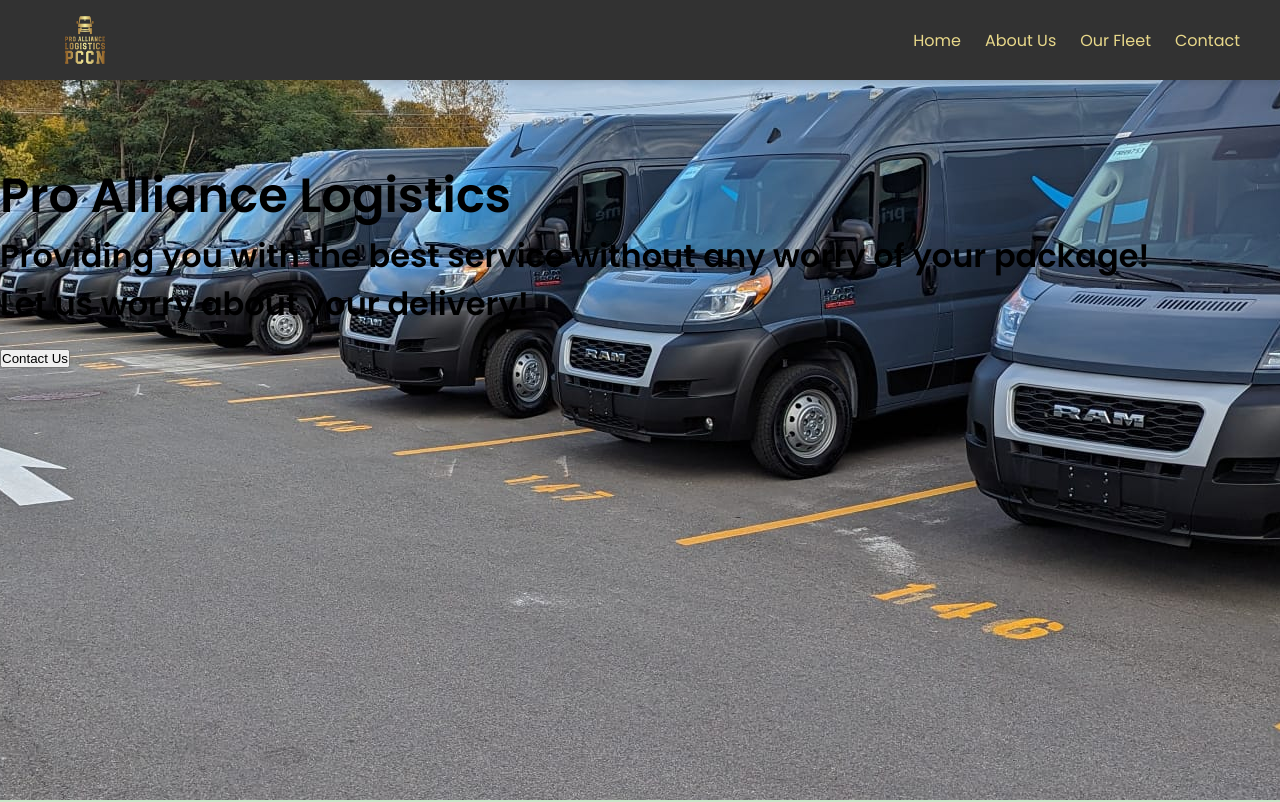
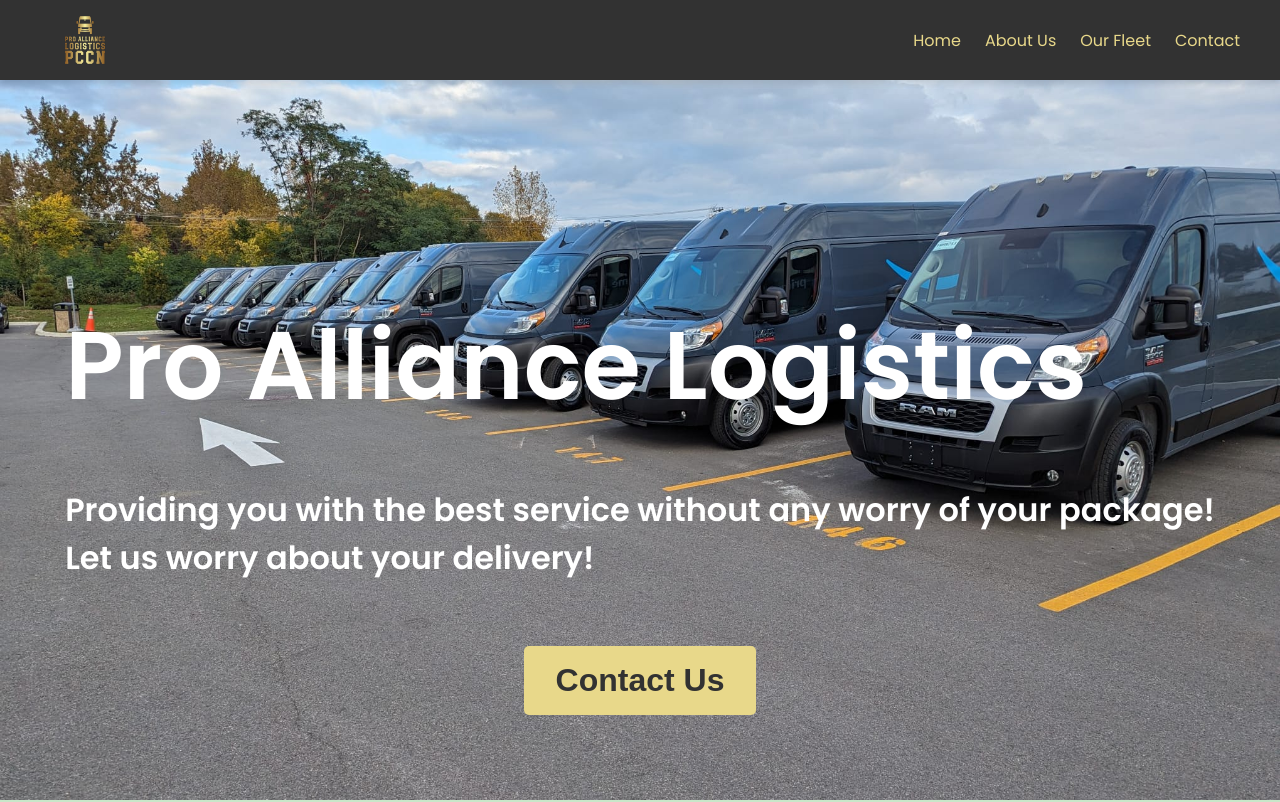
Before and after one commit to MarkProjs/Serge-web, a React (Create React App) app in the folder front-end/: page / in a window 1280 px wide. Shown: the top 802 px of the page. Built offline with nearby package versions, Linux system fonts and the light colour scheme.

Commit message:
doing the footer

```diff
--- a/front-end/src/App.css
+++ b/front-end/src/App.css
@@ -4,7 +4,16 @@
   box-sizing: border-box;
 }
 
+h1 {
+  font-size: 3em;
+  margin: 0.5em 0;
+}
+
 h3 {
+  text-decoration: underline;
+}
+
+b {
   text-decoration: underline;
 }
 
@@ -59,7 +68,25 @@
 /* home */
 .home {
   background: url('../public/images/homeBg.jpeg') no-repeat center center fixed;
-} /* Light Blue */
+  background-size: cover;
+  display: flex;
+  flex-direction: column;
+  justify-content: center;
+  align-items: center;
+  color: white;
+}
+
+.home button {
+  margin-top: 2em;
+  padding: 0.5em 1em;
+  border-radius: 5px;
+  border: none;
+  background: rgb(232, 216, 138);
+  color: rgb(50, 50, 50);
+  font-size: 1em;
+  font-weight: bold;
+  cursor: pointer;
+}
 
 
 /* about */
@@ -108,10 +135,12 @@
   text-align: center;
 }
 
+
 /* fleet */
 .fleet {
   background: #fff9c4;
 } /* Light Yellow */
+
 
 
 /* contact */
@@ -120,6 +149,22 @@
 } /* Light Red */
 
 
+
 /* Footer */
 .footer {
+  background: rgb(50, 50, 50);
+  color: rgb(232, 216, 138);
+  padding: 1em 0;
+  text-align: center;
 }
+
+.footer a {
+  color: rgb(232, 216, 138);
+  text-decoration: underline;
+  cursor: pointer;
+  margin: 0 0.2em;
+}
+
+#copyright {
+  margin-top: 1em;
+}
--- a/front-end/src/App.js
+++ b/front-end/src/App.js
@@ -25,9 +25,11 @@
 
       {/* home */}
       <section id="home" className="home">
+        <div className="home-container">
           <h1>Pro Alliance Logistics</h1>
-        <p id="slogan">Providing you with the best service without any worry of your package!</p>
-        <p> Let us worry about your delivery!</p>
+          <p id="slogan">Providing you with the best service without any worry of your package!<br/>
+          Let us worry about your delivery!</p>
+        </div>
         <button onClick={() => scroll.scrollToBottom()}>Contact Us</button>
       </section>
 
@@ -112,7 +114,7 @@
           <p>123 Main Street, Anytown, USA</p>
           <p>Email: 5oRZP@example.com</p>
         </div>
-        <p>&copy; 2023 Pro Alliance Logistics. All rights reserved. | Pro Alliance Logistics | Designed by
+        <p id="copyright">&copy; 2023 Pro Alliance Logistics. All rights reserved. | Pro Alliance Logistics | Designed by
         <a href="https://main.d3cyj93qof0l71.amplifyapp.com" target="_blank" rel="noopener noreferrer"> Mark Agluba</a></p>
       </footer>
     </div>
```
Lines whose indentation alone changed are shown as unchanged.
